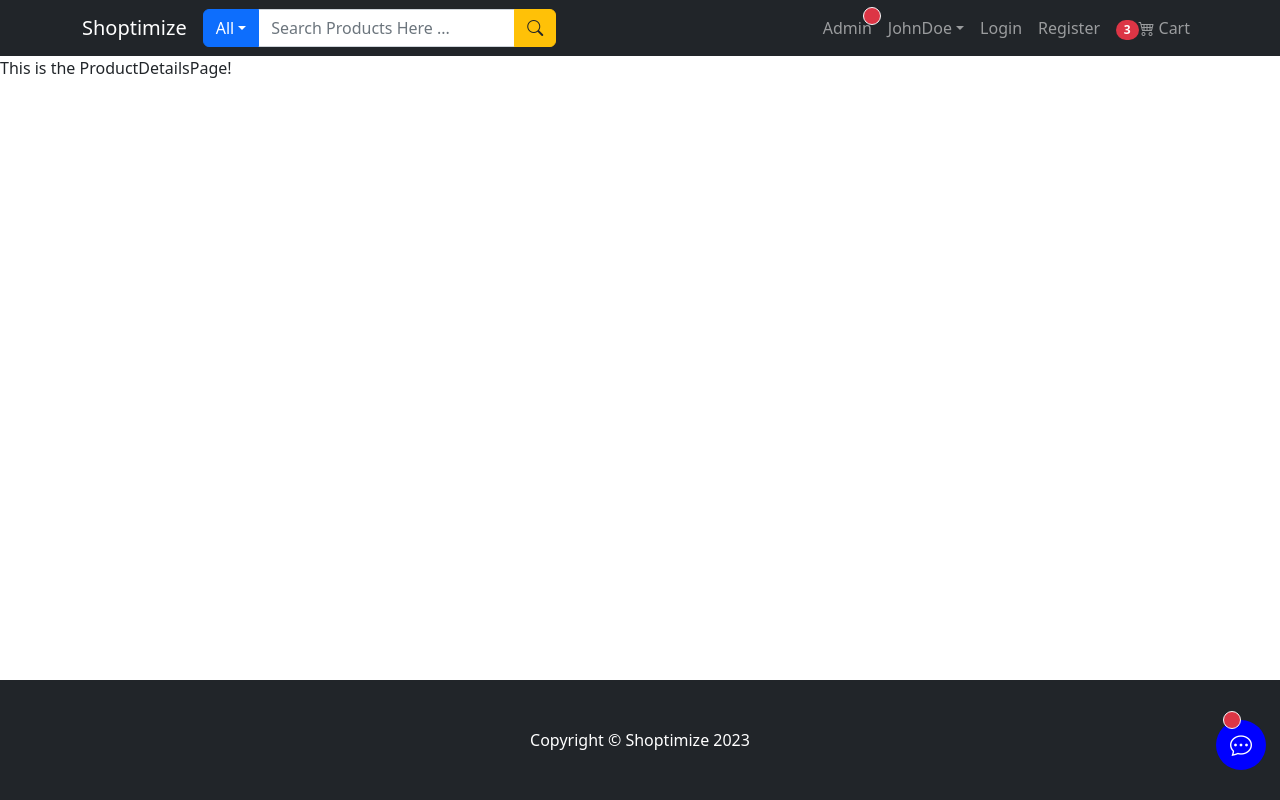
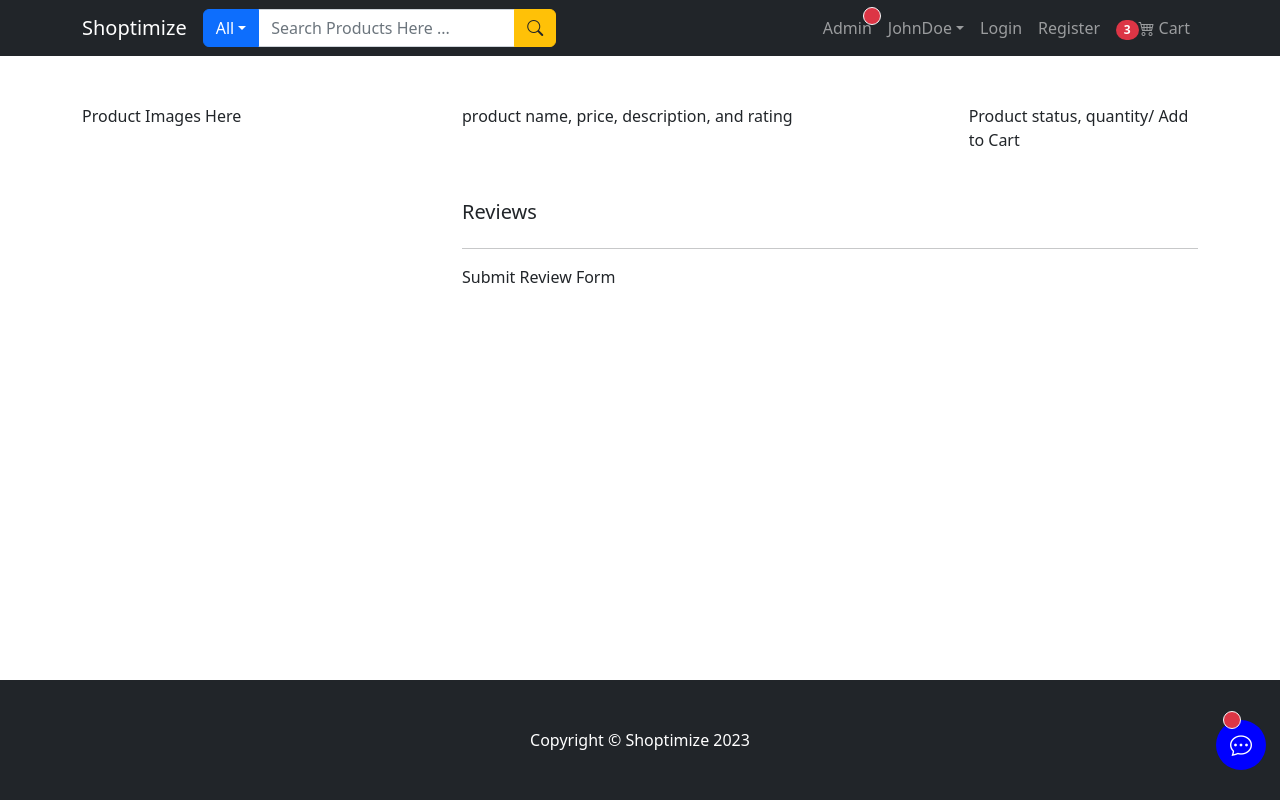
Before and after one commit to ShanchaiZ/MERN-ecommerce, a React (Create React App) app in the folder frontend/: page /product-details in a window 1280 px wide. Built offline with nearby package versions, Linux system fonts and the light colour scheme.

Commit message:
created a skeleton structure of rows and columns for product details page.

```diff
--- a/frontend/src/App.js
+++ b/frontend/src/App.js
@@ -39,7 +39,7 @@
 function App() {
   return (
     <BrowserRouter>
-    <ScrollToTop />
+      <ScrollToTop />
       <HeaderComponent />
       <Routes>
         <Route element={<RoutesWithUserChatComponent />}>
--- a/frontend/src/pages/ProductDetailsPage.js
+++ b/frontend/src/pages/ProductDetailsPage.js
@@ -1,10 +1,29 @@
-import { useParams } from "react-router-dom";
+import { Row, Col, Container } from "react-bootstrap";
 
 const ProductDetailsPage = () => {
-    const { id } = useParams();
-    console.log(id);
+    return (
+        <Container>
+            <Row className="mt-5">
+                <Col md={4}>
+                    Product Images Here
+                </Col>
 
-    return <p>This is the ProductDetailsPage!</p>
+                <Col md={8}>
+                    <Row>
+                        <Col md={8}>product name, price, description, and rating</Col>
+                        <Col md={4}>Product status, quantity/ Add to Cart</Col>
+                    </Row>
+                    <Row>
+                        <Col className="mt-5">
+                            <h5>Reviews</h5>
+                        </Col>
+                    </Row>
+                    <hr />
+                    Submit Review Form
+                </Col>
+            </Row>
+        </Container>
+    )
 };
 
 export default ProductDetailsPage;
```
Also changed, not shown: frontend/src/components/ProductForListComponent.js (line endings or trailing spaces).
